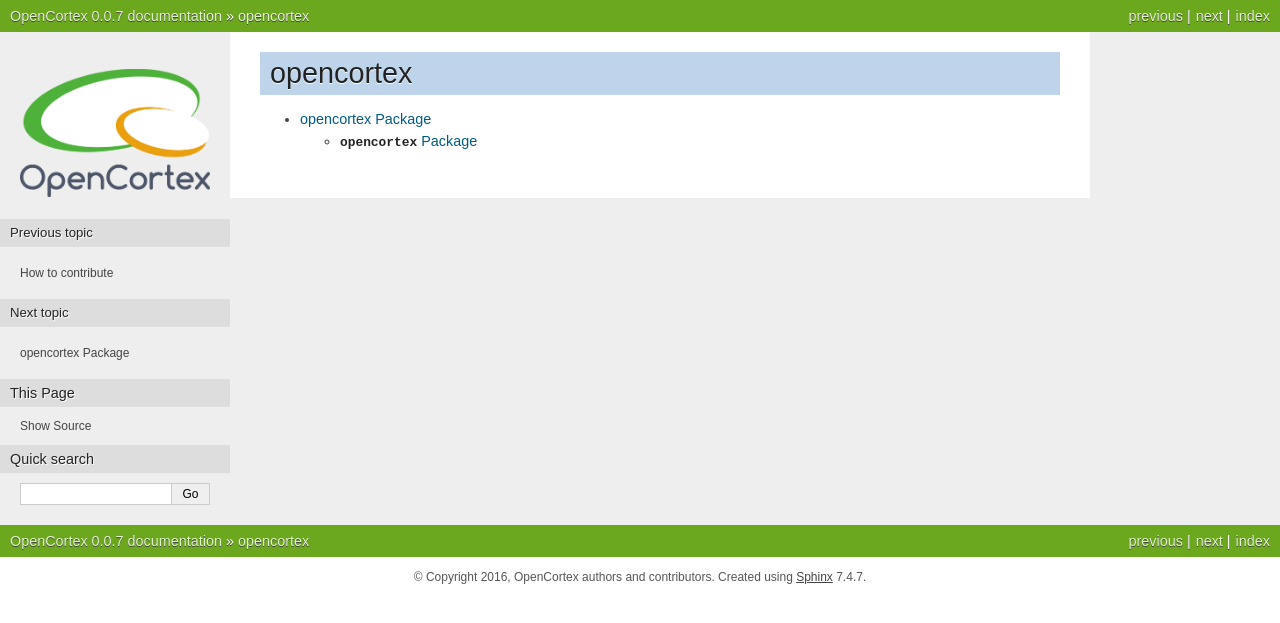
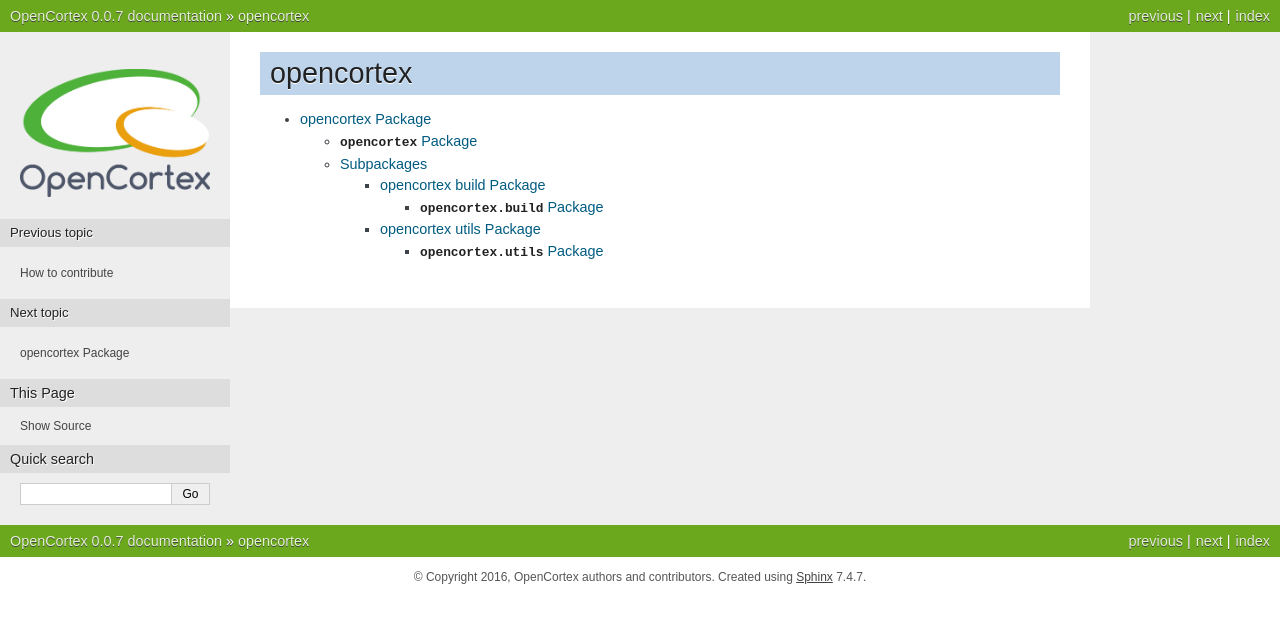
Before and after one commit to OpenSourceBrain/OpenCortex, a Sphinx documentation site: the page built from doc/modules.txt, in a window 1280 px wide. Shown: the top 623 px of the page. Built offline with Sphinx 7.4.7, drawn with Linux system fonts in a browser that asks for light colours; formulas are drawn with MathJax 3.

Commit message:
Update to docs

```diff
--- /dev/null
+++ b/doc/opencortex.build.txt
@@ -0,0 +1,10 @@
+opencortex build Package
+========================
+
+:mod:`opencortex.build` Package
+-------------------------------
+
+.. automodule:: opencortex.build
+    :members:
+    :undoc-members:
+    :show-inheritance:
--- a/doc/opencortex.txt
+++ b/doc/opencortex.txt
@@ -1,10 +1,18 @@
 opencortex Package
-===============
+==================
 
 :mod:`opencortex` Package
-----------------------
+-------------------------
 
 .. automodule:: opencortex.__init__
     :members:
     :undoc-members:
     :show-inheritance:
+
+Subpackages
+-----------
+
+.. toctree::
+
+    opencortex.build
+    opencortex.utils
--- /dev/null
+++ b/doc/opencortex.utils.txt
@@ -0,0 +1,10 @@
+opencortex utils Package
+========================
+
+:mod:`opencortex.utils` Package
+-------------------------------
+
+.. automodule:: opencortex.utils
+    :members:
+    :undoc-members:
+    :show-inheritance:
```
Also changed, not shown: 1 other file.
